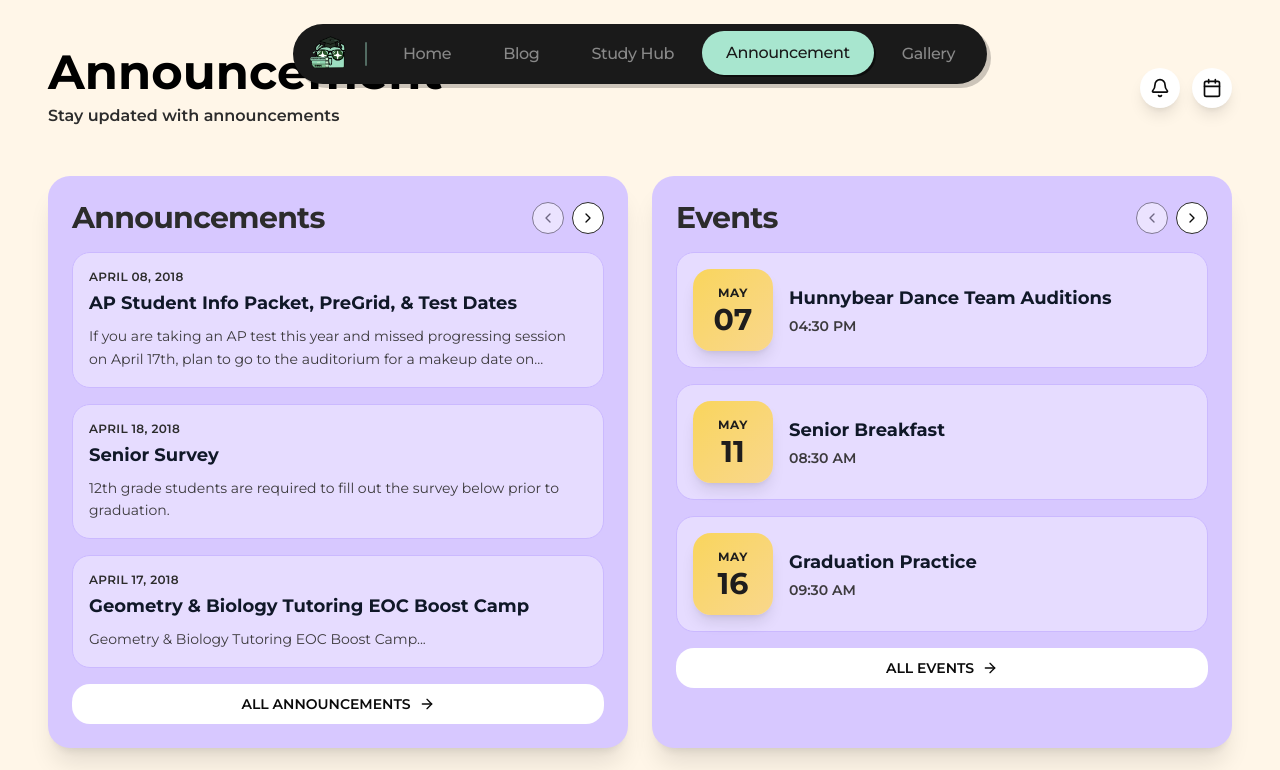
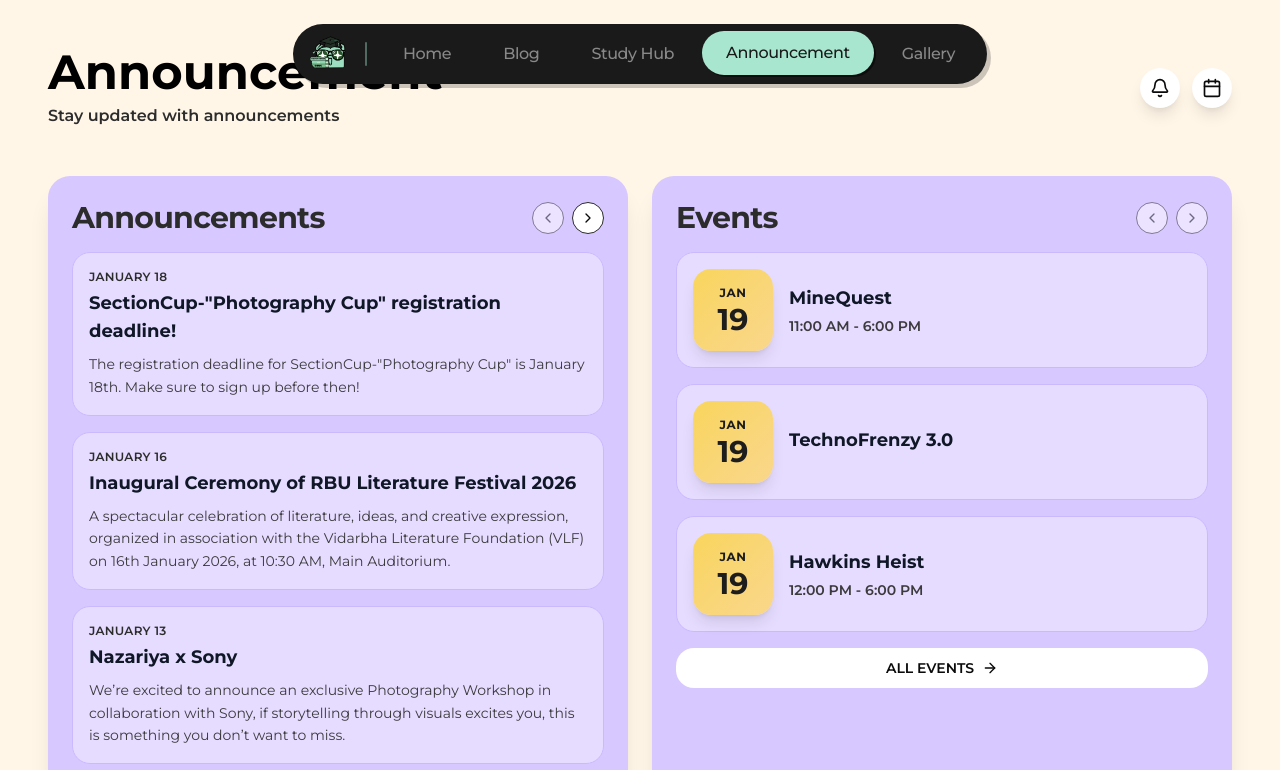
Before and after one commit to vynride/technicalcup-A1, a Next.js app: page /announcements in a window 1280 px wide. Shown: the top 770 px of the page. Built offline with nearby package versions, Linux system fonts and the light colour scheme.

Commit message:
Added content to announcement

```diff
--- a/app/announcements/page.js
+++ b/app/announcements/page.js
@@ -183,7 +183,7 @@ export default function Announcements() {
           <Card className="bg-gradient-to-br from-[#F9D55C] to-[#F9D78B] text-[#2C2C2C] border-0 shadow-xl rounded-3xl overflow-hidden">
             <CardContent className="p-6">
               <h3 className="text-2xl font-bold mb-2">Quick Stats</h3>
-              <p className="text-5xl font-bold mb-2">24</p>
+              <p className="text-5xl font-bold mb-2">7</p>
               <p className="text-[#2C2C2C]">Active Items</p>
             </CardContent>
           </Card>
@@ -191,7 +191,7 @@ export default function Announcements() {
           <Card className="bg-gradient-to-br from-[#F9D55C] to-[#F9D78B] text-[#2C2C2C] border-0 shadow-xl rounded-3xl overflow-hidden">
             <CardContent className="p-6">
               <h3 className="text-2xl font-bold mb-2">This Week</h3>
-              <p className="text-5xl font-bold mb-2">8</p>
+              <p className="text-5xl font-bold mb-2">4</p>
               <p className="text-[#2C2C2C]">Upcoming Events</p>
             </CardContent>
           </Card>
@@ -199,7 +199,7 @@ export default function Announcements() {
           <Card className="bg-gradient-to-br from-[#F9D55C] to-[#F9D78B] text-[#2C2C2C] border-0 shadow-xl rounded-3xl overflow-hidden">
             <CardContent className="p-6">
               <h3 className="text-2xl font-bold mb-2">Priority</h3>
-              <p className="text-5xl font-bold mb-2">5</p>
+              <p className="text-5xl font-bold mb-2">3</p>
               <p className="text-[#2C2C2C]">High Priority</p>
             </CardContent>
           </Card>
@@ -207,7 +207,7 @@ export default function Announcements() {
           <Card className="bg-gradient-to-br from-[#F9D55C] to-[#F9D78B] text-[#2C2C2C] border-0 shadow-xl rounded-3xl overflow-hidden">
             <CardContent className="p-6">
               <h3 className="text-2xl font-bold mb-2">Updates</h3>
-              <p className="text-5xl font-bold mb-2">12</p>
+              <p className="text-5xl font-bold mb-2">5</p>
               <p className="text-[#2C2C2C]">Recent Updates</p>
             </CardContent>
           </Card>
--- a/data/announcementcontent.json
+++ b/data/announcementcontent.json
@@ -2,57 +2,51 @@
   "announcements": [
     {
       "id": 1,
-      "date": "April 08, 2018",
-      "title": "AP Student Info Packet, PreGrid, & Test Dates",
-      "description": "If you are taking an AP test this year and missed progressing session on April 17th, plan to go to the auditorium for a makeup date on..."
+      "date": "January 18",
+      "title": "SectionCup-\"Photography Cup\" registration deadline!",
+      "description": "The registration deadline for SectionCup-\"Photography Cup\" is January 18th. Make sure to sign up before then!"
     },
     {
       "id": 2,
-      "date": "April 18, 2018",
-      "title": "Senior Survey",
-      "description": "12th grade students are required to fill out the survey below prior to graduation."
+      "date": "January 16",
+      "title": "Inaugural Ceremony of RBU Literature Festival 2026",
+      "description": " A spectacular celebration of literature, ideas, and creative expression, organized in association with the Vidarbha Literature Foundation (VLF) on 16th January 2026, at 10:30 AM, Main Auditorium."
     },
     {
       "id": 3,
-      "date": "April 17, 2018",
-      "title": "Geometry & Biology Tutoring EOC Boost Camp",
-      "description": "Geometry & Biology Tutoring EOC Boost Camp..."
+      "date": "January 13",
+      "title": "Nazariya x Sony",
+      "description": "We’re excited to announce an exclusive Photography Workshop in collaboration with Sony, if storytelling through visuals excites you, this is something you don’t want to miss."
     },
     {
       "id": 4,
-      "date": "April 15, 2018",
-      "title": "Spring Break Schedule Changes",
-      "description": "Important updates regarding the spring break schedule and upcoming events."
+      "date": "April 12",
+      "title": "NATIONAL YOUTH DAY",
+      "description": "Student Representative Council (SRC) , is organizing a special programme under the National Initiative – Viksit Bharat Young Leaders Dialogue (VBYLD) 2026."
     }
   ],
   "events": [
+
     {
       "id": 1,
-      "month": "MAY",
-      "day": "07",
-      "title": "Hunnybear Dance Team Auditions",
-      "time": "04:30 PM"
+      "month": "JAN",
+      "day": "19",
+      "title": "MineQuest",
+      "time": "11:00 AM - 6:00 PM"
     },
     {
       "id": 2,
-      "month": "MAY",
-      "day": "11",
-      "title": "Senior Breakfast",
-      "time": "08:30 AM"
+      "month": "JAN",
+      "day": "19",
+      "title": "TechnoFrenzy 3.0",
+      "time": ""
     },
     {
       "id": 3,
-      "month": "MAY",
-      "day": "16",
-      "title": "Graduation Practice",
-      "time": "09:30 AM"
-    },
-    {
-      "id": 4,
-      "month": "MAY",
-      "day": "22",
-      "title": "End of Year Celebration",
-      "time": "02:00 PM"
+      "month": "JAN",
+      "day": "19",
+      "title": "Hawkins Heist",
+      "time": "12:00 PM - 6:00 PM"
     }
   ]
 }
--- a/public/announcementcontent.json
+++ b/public/announcementcontent.json
@@ -2,57 +2,51 @@
   "announcements": [
     {
       "id": 1,
-      "date": "April 08, 2018",
-      "title": "AP Student Info Packet, PreGrid, & Test Dates",
-      "description": "If you are taking an AP test this year and missed progressing session on April 17th, plan to go to the auditorium for a makeup date on..."
+      "date": "January 18",
+      "title": "SectionCup-\"Photography Cup\" registration deadline!",
+      "description": "The registration deadline for SectionCup-\"Photography Cup\" is January 18th. Make sure to sign up before then!"
     },
     {
       "id": 2,
-      "date": "April 18, 2018",
-      "title": "Senior Survey",
-      "description": "12th grade students are required to fill out the survey below prior to graduation."
+      "date": "January 16",
+      "title": "Inaugural Ceremony of RBU Literature Festival 2026",
+      "description": " A spectacular celebration of literature, ideas, and creative expression, organized in association with the Vidarbha Literature Foundation (VLF) on 16th January 2026, at 10:30 AM, Main Auditorium."
     },
     {
       "id": 3,
-      "date": "April 17, 2018",
-      "title": "Geometry & Biology Tutoring EOC Boost Camp",
-      "description": "Geometry & Biology Tutoring EOC Boost Camp..."
+      "date": "January 13",
+      "title": "Nazariya x Sony",
+      "description": "We’re excited to announce an exclusive Photography Workshop in collaboration with Sony, if storytelling through visuals excites you, this is something you don’t want to miss."
     },
     {
       "id": 4,
-      "date": "April 15, 2018",
-      "title": "Spring Break Schedule Changes",
-      "description": "Important updates regarding the spring break schedule and upcoming events."
+      "date": "April 12",
+      "title": "NATIONAL YOUTH DAY",
+      "description": "Student Representative Council (SRC) , is organizing a special programme under the National Initiative – Viksit Bharat Young Leaders Dialogue (VBYLD) 2026."
     }
   ],
   "events": [
+
     {
       "id": 1,
-      "month": "MAY",
-      "day": "07",
-      "title": "Hunnybear Dance Team Auditions",
-      "time": "04:30 PM"
+      "month": "JAN",
+      "day": "19",
+      "title": "MineQuest",
+      "time": "11:00 AM - 6:00 PM"
     },
     {
       "id": 2,
-      "month": "MAY",
-      "day": "11",
-      "title": "Senior Breakfast",
-      "time": "08:30 AM"
+      "month": "JAN",
+      "day": "19",
+      "title": "TechnoFrenzy 3.0",
+      "time": ""
     },
     {
       "id": 3,
-      "month": "MAY",
-      "day": "16",
-      "title": "Graduation Practice",
-      "time": "09:30 AM"
-    },
-    {
-      "id": 4,
-      "month": "MAY",
-      "day": "22",
-      "title": "End of Year Celebration",
-      "time": "02:00 PM"
+      "month": "JAN",
+      "day": "19",
+      "title": "Hawkins Heist",
+      "time": "12:00 PM - 6:00 PM"
     }
   ]
 }
```
